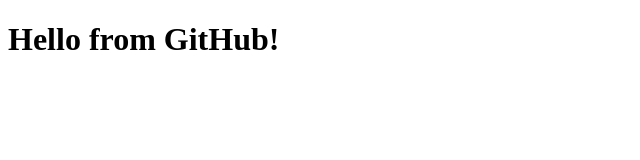
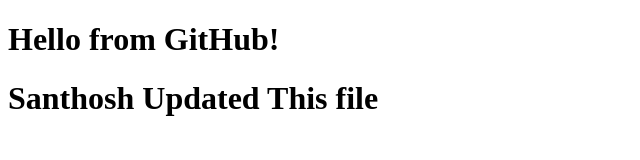
Before and after one commit to kathir190204/Student, a plain HTML site: page index.html/index.html in a window 1280 px wide. Shown: the whole page, without its empty margins (0-640 px from the left). Drawn offline with Linux system fonts and the light colour scheme.

Commit message:
index file changed

```diff
--- a/index.html/index.html
+++ b/index.html/index.html
@@ -5,5 +5,6 @@
 </head>
 <body>
     <h1>Hello from GitHub!</h1>
+    <h1>Santhosh Updated This file</h1>
 </body>
 </html>
```
